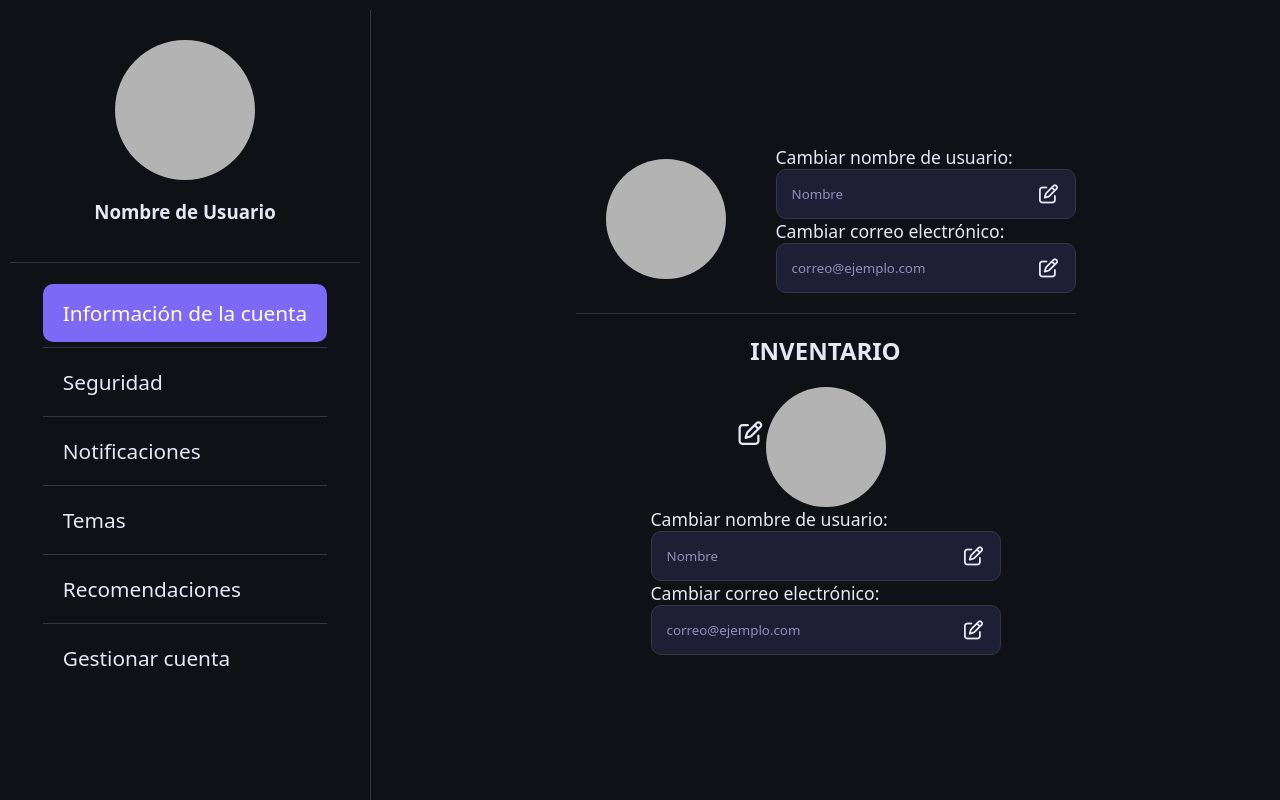
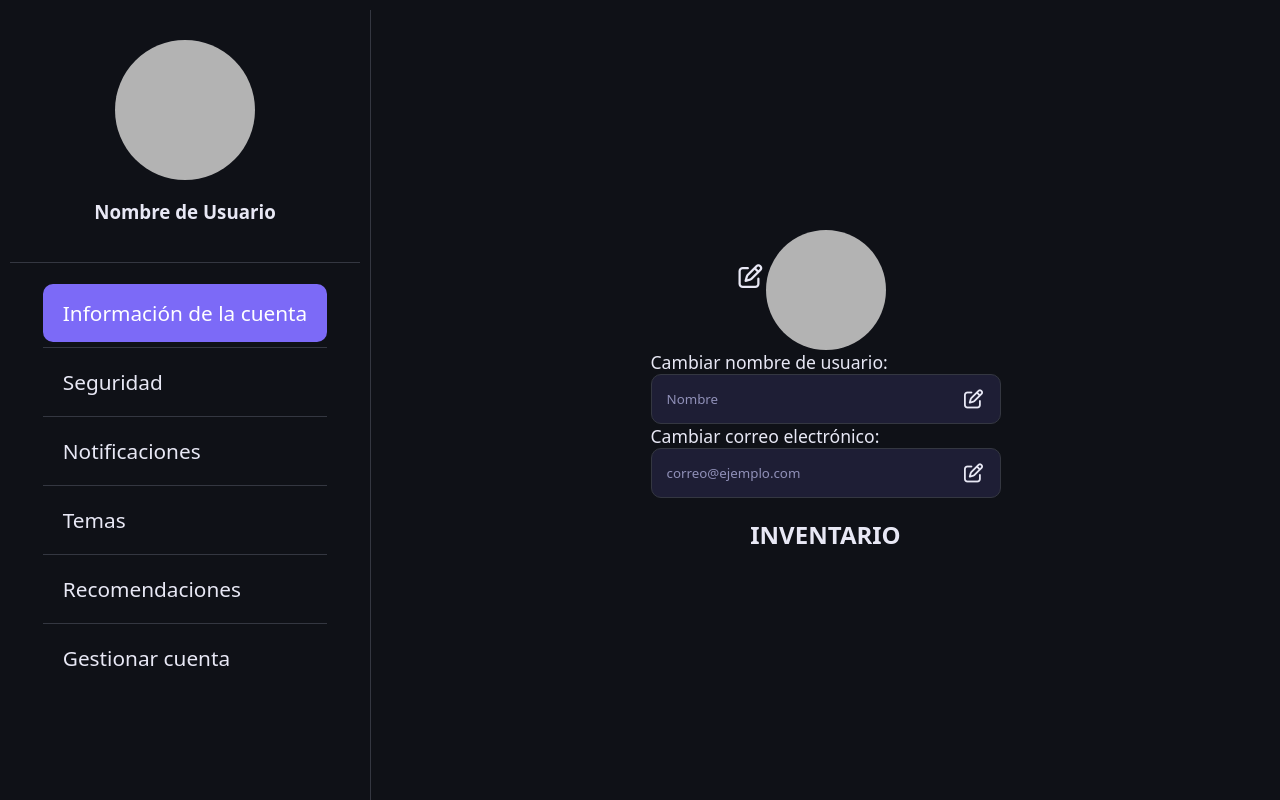
Before and after one commit to jerofd-02/Jikan, a website: page frontend/html/user-profile.html in a window 1280 px wide. Drawn offline with nearby package versions, Linux system fonts and the light colour scheme; some packages are replaced by stand-ins of ours; no server answers; a script that the page names is missing.

Commit message:
merge with feat-gamifiable-boards finished

```diff
--- a/frontend/html/user-profile.html
+++ b/frontend/html/user-profile.html
@@ -36,29 +36,6 @@
 </aside>
 <main>
     <section class="section active" id="section-account-info">
-        <div class="config-wrapper">
-            <div class="avatar-wrapper"></div>
-            <div class="form-wrapper">
-                <form class="info-form" action="">
-                    <label for="username">Cambiar nombre de usuario:</label>
-                    <div class="inputandbutton">
-                        <input type="text" id="username" name="username" placeholder="Nombre">
-                        <button class="input-btn" type="submit"><i class="far fa-pen-to-square"></i></button>
-                    </div>
-                </form>
-                <form class="info-form" action="">
-                    <label for="email">Cambiar correo electrónico:</label>
-                    <div class="inputandbutton">
-                        <input type="email" id="email" name="email" placeholder="correo@ejemplo.com">
-                        <button  class="input-btn" type="submit"><i class="far fa-pen-to-square"></i></button>
-                    </div>
-                </form>
-            </div>
-        </div>
-        <div class="inventory">
-            <h2>Inventario</h2>
-            <div class="inventory-grid" ></div>
-        </div>
 
         <div class="contenedor-imagen">
         <div class="avatar-wrapper">
@@ -81,6 +58,12 @@
                 <button  class="input-btn" type="submit"><i class="far fa-pen-to-square"></i></button>
             </div>
         </form>
+
+        <div class="inventory">
+            <h2>Inventario</h2>
+            <div class="inventory-grid" ></div>
+        </div>
+
     </section>
     <section class="section" id="section-security">
         <form action="">
```
Also changed, not shown: backend/app.js (+4 -3 lines).
